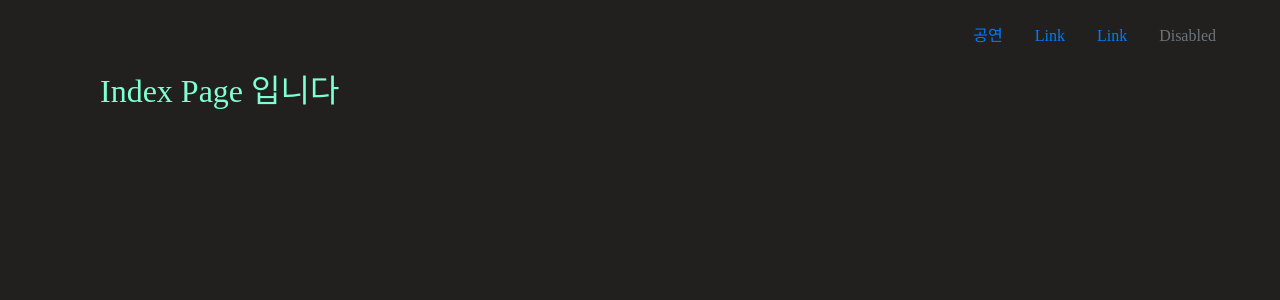
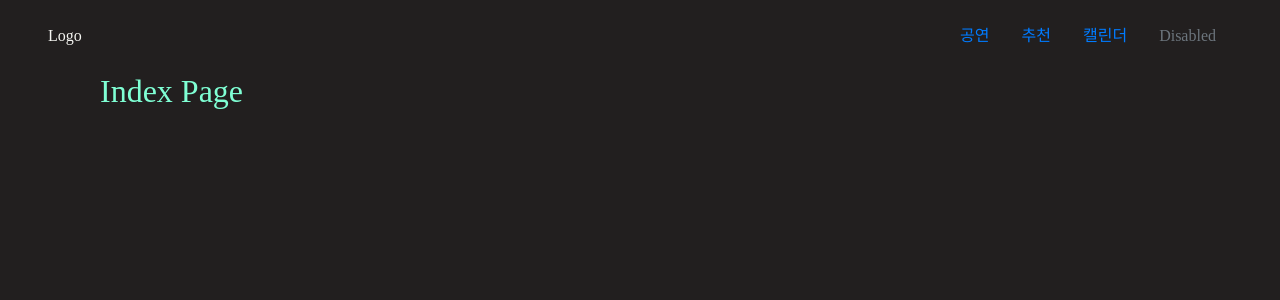
Before and after one commit to Soyeong-k-1230/sparta-web-project-01, a Flask app: page / in a window 1280 px wide. Shown: the top 300 px of the page. Run offline with Flask 2, Linux system fonts and the light colour scheme; some libraries are stand-ins or nearby versions.

Commit message:
[feat] add direct to home button

```diff
--- a/app.py
+++ b/app.py
@@ -18,4 +18,4 @@ def get_performance_list():
     return ''
 
 if __name__ == "__main__":
-    app.run()
+    app.run(debug=True)
--- a/static/css/main.css
+++ b/static/css/main.css
@@ -7,3 +7,11 @@
 html {
    background-color: #221F1F;
 }
+
+.logo-btn {
+    cursor: pointer;
+}
+
+.logo-btn:hover {
+    color: aquamarine;
+}
--- a/templates/base.html
+++ b/templates/base.html
@@ -28,20 +28,25 @@
 </head>
   <body>
   <div class="px-5 py-3">
-    <ul class="nav justify-content-end">
+    <div class="d-flex justify-content-between">
+      <div class="py-2 logo-btn" onclick="window.location.href=`{{ url_for('main') }}`;">Logo</div>
+      <div>
+        <ul class="nav justify-content-end">
       <li class="nav-item">
         <a class="nav-link active" aria-current="page" href="/performance">공연</a>
       </li>
       <li class="nav-item">
-        <a class="nav-link" href="#">Link</a>
+        <a class="nav-link" href="#">추천</a>
       </li>
       <li class="nav-item">
-        <a class="nav-link" href="#">Link</a>
+        <a class="nav-link" href="#">캘린더</a>
       </li>
       <li class="nav-item">
         <a class="nav-link disabled" href="#" tabindex="-1" aria-disabled="true">Disabled</a>
       </li>
     </ul>
+      </div>
+    </div>
   </div>
   <div id="content">{% block content %}{% endblock %}</div>
 
--- a/templates/index.html
+++ b/templates/index.html
@@ -7,7 +7,7 @@
 {% block content %}
 <div class="container">
   <div class="container">
-    <h2 class="red">Index Page 입니다</h2>
+    <h2 class="red">Index Page</h2>
   </div>
 </div>
 {% endblock %}
```
Also changed, not shown: README.md.
